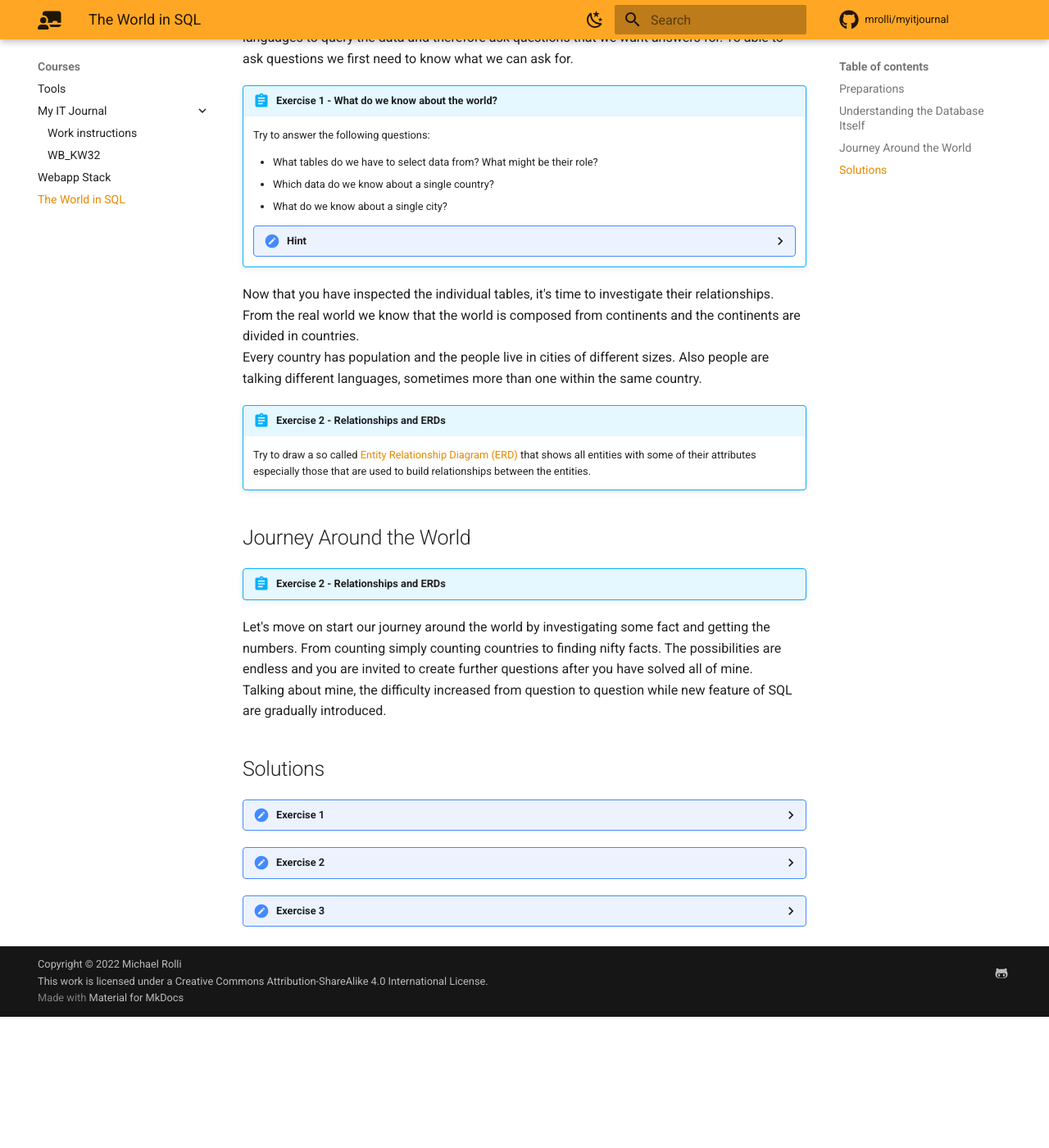
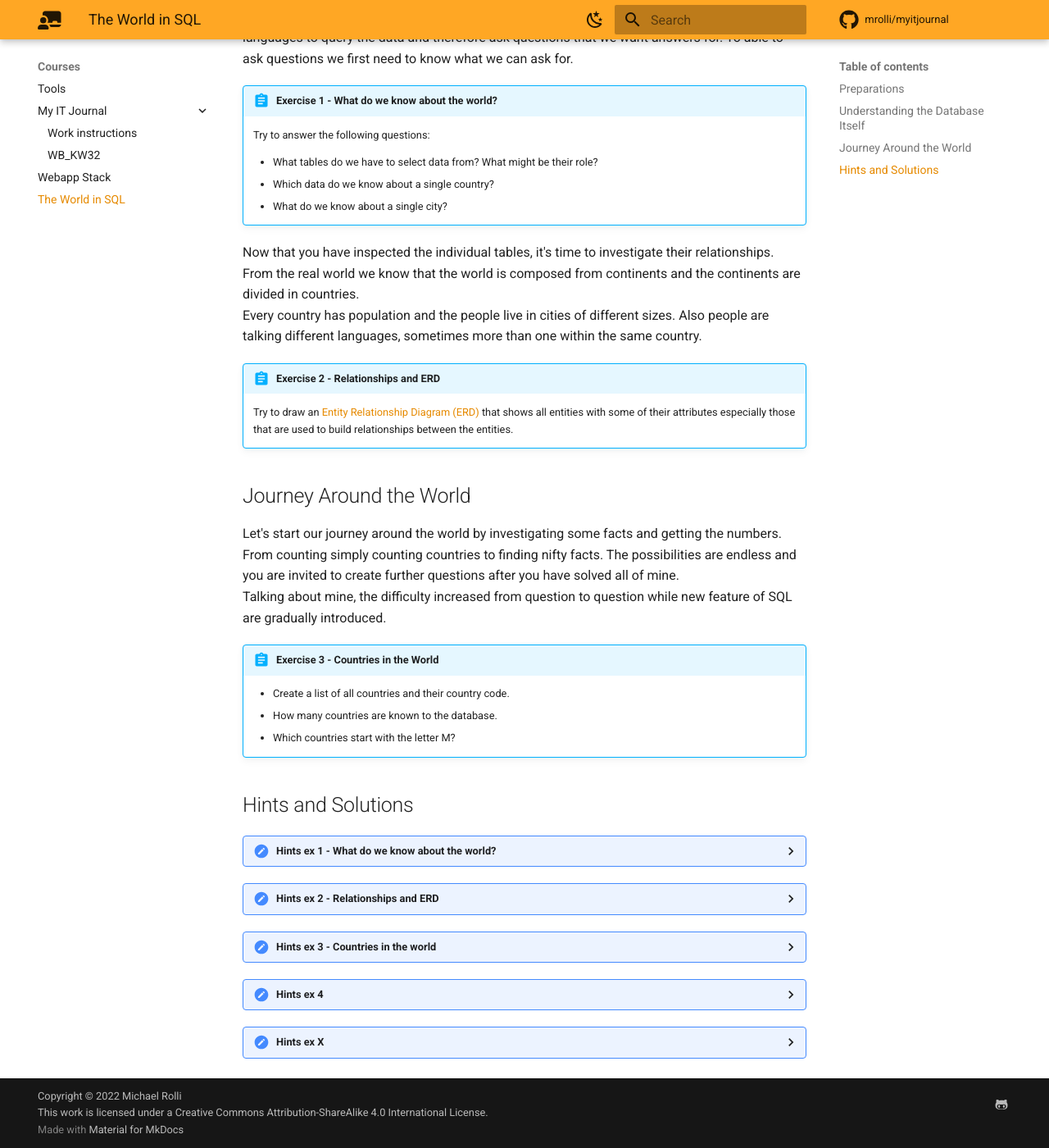
Before and after one commit to mrolli/myitjournal, an MkDocs documentation site: the page built from docs/courses/world_in_sql.md, in a window 1280 px wide and 1400 px high, scrolled down 802 px. Shown: the whole window at 82% size. Built offline with MkDocs 1.6.1 and Material for MkDocs 9.7.7, drawn with Linux system fonts in a browser that asks for light colours; comment, search, counter and statistics services are not loaded; before the commit the page ends 2042 px from its top, so only the background shows below that; some of the changed lines change nothing that is shown.

Commit message:
Add ERD and first few SQL exercises as a PoC

````diff
--- a/docs/courses/world_in_sql.md
+++ b/docs/courses/world_in_sql.md
@@ -32,15 +32,12 @@ want answers for. To able to ask questions we first need to know what we can
 ask for.
 
 !!! abstract "Exercise 1 - What do we know about the world?"
-
     Try to answer the following questions:
 
-    * What tables do we have to select data from? What might be their role?
-    * Which data do we know about a single country?
-    * What do we know about a single city?
+    - What tables do we have to select data from? What might be their role?
+    - Which data do we know about a single country?
+    - What do we know about a single city?
 
-    ??? hint "Hint"
-        These questions can be answered using `SHOW` and `DESCRIBE` queries.
 
 Now that you have inspected the individual tables, it's time to investigate
 their relationships. From the real world we know that the world is composed
@@ -49,34 +46,114 @@ Every country has population and the people live in cities of different
 sizes. Also people are talking different languages, sometimes more than one
 within the same country.
 
-!!! abstract "Exercise 2 - Relationships and ERDs"
-
-    Try to draw a so called [Entity Relationship Diagram (ERD)][ERD] that shows
-    all entities with some of their attributes especially those that are used
-    to build relationships between the entities.
+!!! abstract "Exercise 2 - Relationships and ERD"
+    Try to draw an [Entity Relationship Diagram (ERD)][ERD] that shows all
+    entities with some of their attributes especially those that are used to
+    build relationships between the entities.
 
     [ERD]: https://en.wikipedia.org/wiki/Entity%E2%80%93relationship_model
 
+
 ## Journey Around the World
 
-!!! abstract "Exercise 2 - Relationships and ERDs"
-
-Let's move on start our journey around the world by investigating some fact and
+Let's start our journey around the world by investigating some facts and
 getting the numbers. From counting simply counting countries to finding nifty
 facts. The possibilities are endless and you are invited to create further
 questions after you have solved all of mine.
 Talking about mine, the difficulty increased from question to question while new
 feature of SQL are gradually introduced.
 
+!!! abstract "Exercise 3 - Countries in the World"
+    - Create a list of all countries and their country code.
+    - How many countries are known to the database.
+    - Which countries start with the letter M?
 
-## Solutions
+## Hints and Solutions
 
-??? hint "Exercise 1"
+??? hint "Hints ex 1 - What do we know about the world?"
+    These questions can be answered using [DESCRIBE] statement, [SHOW TABLES ]
+    statement or [SHOW COLUMNS] statement. Then examine the output carefully
+    and try to figure out what data is stored in these columns.
+    Bonus question: What is the difference between the [DESCRIBE] and [SHOW
+    COLUMNS]?
+    ??? hint "Solution"
+        ```sql
+        USE world;
+        SHOW TABLES;
+        DESCRIBE country;
+        DESCRIBE countrylanguage;
+        DESCRIBE city;
+        SHOW COLUMNS FROM city;
+        ```
 
-??? hint "Exercise 2"
 
-??? hint "Exercise 3"
 
-    ```sql
-    SELECT Name FROM country WHERE Name like 'M%';
-    ```
+??? hint "Hints ex 2 - Relationships and ERD"
+    An entity relationship diagram show things with the attributes and the
+    relationships between the things. In our case we have the countries, cities
+    that belong to countries and languages that are spoken in these countries.
+    The cities are matched to their countries by the country code. The same
+    goes for the languages. Therefore the countrycode is a foreign key of
+    cities and languages to build a relationship to the countries.
+
+    You can draw an ERD on paper or any tool you like. The following solution
+    is done by using Mermaid.js that is thankfully already built-in in
+    mkdocs-material.
+    ??? hint "Solution"
+        ```mermaid
+        erDiagram
+            COUNTRY {
+                string Code PK "The country code"
+                string Name
+                enum Continent "'Asia','Europe','North America','Africa','Oceania','Antarctica','South America'"
+                string Region
+                decimal SurfaceArea
+            }
+            COUNTRY ||--o{ CITY : has
+            CITY {
+                int ID PK "The primary Key"
+                string Name
+                string CountryCode FK "The country code"
+                string District
+                int Population "default: 0"
+            }
+            COUNTRY ||--o{ COUNTRYLANGUAGE : has
+            COUNTRYLANGUAGE {
+                string CountryCode FK "The country code"
+                string Language
+                enum IsOfficial "T, F default: F"
+                decimal Percentage
+            }
+        ```
+??? hint "Hints ex 3 - Countries in the world"
+    - To answer the first exercise select only the columns name and country code
+    - For the second question you have to use the [COUNT] function.
+    - To answer the last question you have to narfrow down the results using a
+    [WHERE] clause with a [LIKE] operator
+    ??? hint "Solution"
+        ```sql
+        SELECT Name, Code FROM country;
+        SELECT count(Code) FROM country;
+        SELECT Name FROM country WHERE Name like 'M%';
+        ```
+
+??? hint "Hints ex 4"
+    ??? hint "Solution"
+        ```sql
+            SELECT DISTINCT Continent, Region FROM country ORDER BY Continent, Region;
+        ```
+
+??? hint "Hints ex X"
+    ??? hint "Solution"
+        ```sql
+        ```
+
+[COUNT]: https://mariadb.com/kb/en/count/
+[DESCRIBE]: https://mariadb.com/kb/en/describe/
+<!-- [LIKE]: https://www.w3schools.blog/like-operator-mariadb -->
+[LIKE]: https://mariadb.com/kb/en/like/
+<!-- [WHERE]: https://www.w3schools.blog/where-clause-mariadb -->
+[SELECT]: https://mariadb.com/kb/en/select/
+[SHOW COLUMNS]: https://mariadb.com/kb/en/show-columns/
+[SHOW TABLES]: https://mariadb.com/kb/en/show-tables/
+[WHERE]: https://mariadb.com/kb/en/select/
````
